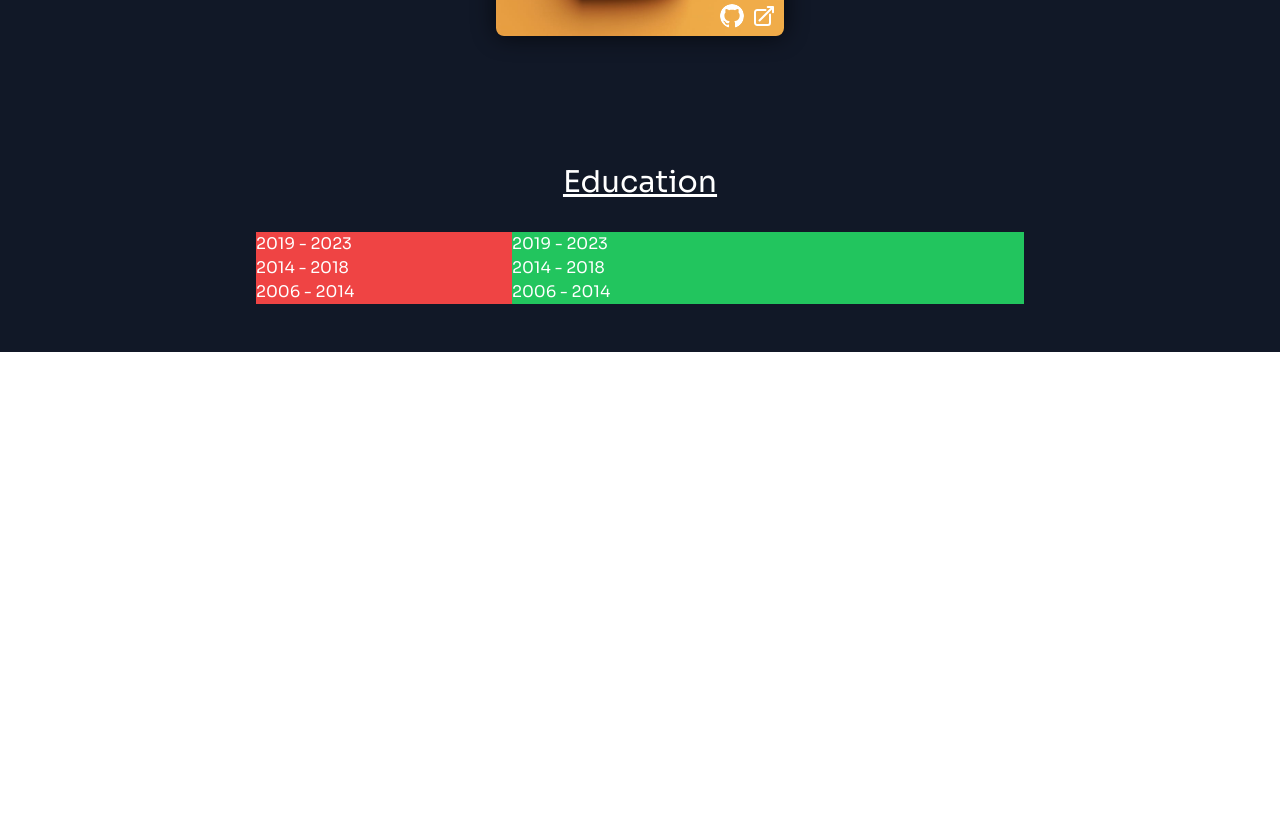
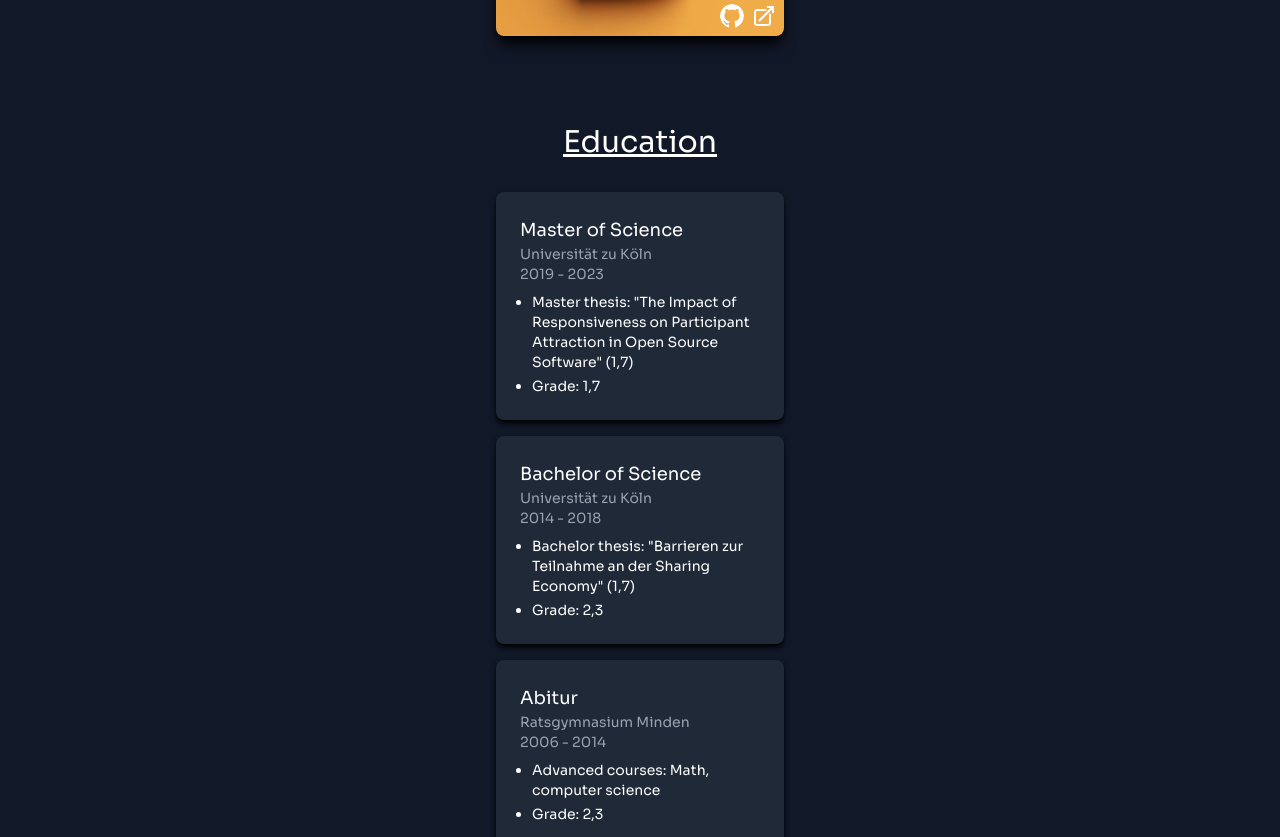
Before and after one commit to JobaF/portfolio-homepage, a Next.js app: page / in a window 1280 px wide. Shown: the part 1960-2797 px from the top of the page. Before the commit the page ends 2312 px from the top, so only its background shows below. Built offline with nearby package versions, Linux system fonts and the light colour scheme.

Commit message:
Add education and work experience, as well as refactor the projects shadows

```diff
--- a/pages/index.tsx
+++ b/pages/index.tsx
@@ -14,6 +14,12 @@ type Project = {
 type Education = {
 	institution: string
 	degree: string
+	infos: string[]
+	period: string
+}
+type Work = {
+	institution: string
+	position: string
 	infos: string[]
 	period: string
 }
@@ -60,7 +66,7 @@ export default function Home() {
 			institution: "Universität zu Köln",
 			degree: "Bachelor of Science",
 			infos: [
-				'Bachelor thesis: "Barrieren zur Teilnahmean der Sharing Economy" (1,7)',
+				'Bachelor thesis: "Barrieren zur Teilnahme an der Sharing Economy" (1,7)',
 				"Grade: 2,3",
 			],
 			period: "2014 - 2018",
@@ -70,6 +76,20 @@ export default function Home() {
 			degree: "Abitur",
 			infos: ["Advanced courses: Math, computer science", "Grade: 2,3"],
 			period: "2006 - 2014",
+		},
+	]
+
+	const workExperience: Work[] = [
+		{
+			institution: "ArmedAngels",
+			position: "Working student",
+			infos: [
+				"Automation of data imports",
+				"Support in monthly/annual closing",
+				"Support in accounts receivable",
+				"Posting of marketplaces in ERP",
+			],
+			period: "2019",
 		},
 	]
 
@@ -114,9 +134,10 @@ export default function Home() {
 			<section className="mb-12 mt-20 flex flex-col items-center">
 				<div className="text-3xl underline">My Projects</div>
 				{projects.map((project, i) => (
-					<div className="relative mt-8" key={project.name + i}>
-						<div className=" h-72 w-72 items-start justify-center overflow-hidden rounded-lg">
-							<div className="absolute inset-0  rounded-lg bg-black opacity-70 blur-md"></div>
+					<div
+						key={project.name + i}
+						className="mt-8 h-72 w-72 items-start justify-center overflow-hidden rounded-lg shadow-lg shadow-black"
+					>
 						<div
 							className={`${project.tailwindImageTag} relative inset-0 flex h-full w-full items-start justify-between rounded-md bg-cover px-3 pt-2 text-left`}
 						>
@@ -125,23 +146,45 @@ export default function Home() {
 							<GithubIcon url={project.githubURL} />
 						</div>
 					</div>
+				))}
+			</section>
+			<section className="mb-10 mt-10 flex flex-col items-center">
+				<div className="mb-4 text-center text-3xl underline">Education</div>
+				{education.map((item, i) => (
+					<div
+						key={i}
+						className="mt-4 flex w-72 flex-col rounded-lg bg-gray-800 p-6 shadow-md shadow-black"
+					>
+						<div className="text-lg">{item.degree}</div>
+						<div className="text-sm text-gray-400">{item.institution}</div>
+						<div className="text-sm text-gray-400">{item.period}</div>
+						<ul className="flex list-disc flex-col gap-1 pl-3 pt-2 text-sm">
+							{item.infos.map((info, i) => (
+								<li key={item.degree + i}>{info}</li>
+							))}
+						</ul>
 					</div>
 				))}
 			</section>
-			<section className="mb-12 mt-20 flex flex-col items-center">
-				<div className="text-3xl underline">Education</div>
-				<div className="mt-8 grid w-full grid-cols-5 justify-items-center">
-					{education.map((item) => (
-						<>
-							<div className="col-span-1 col-start-2 w-full bg-red-500">
-								{item.period}
+			<section className="mb-10 mt-10 flex flex-col items-center">
+				<div className="mb-4 text-center text-3xl underline">
+					Work Experience
 				</div>
-							<div className="col-span-2 w-full bg-green-500">
-								{item.period}
+				{workExperience.map((item, i) => (
+					<div
+						key={i}
+						className="mt-4 flex w-72 flex-col rounded-lg bg-gray-800 p-6 shadow-md shadow-black"
+					>
+						<div className="text-xl">{item.position}</div>
+						<div className="text-sm text-gray-400">{item.institution}</div>
+						<div className="text-sm text-gray-400">{item.period}</div>
+						<ul className="flex list-disc flex-col gap-1 pl-3 pt-2 text-sm">
+							{item.infos.map((info, i) => (
+								<li key={item.institution + i}>{info}</li>
+							))}
+						</ul>
 					</div>
-						</>
 				))}
-				</div>
 			</section>
 		</div>
 	)
```
Lines whose indentation alone changed are shown as unchanged.
